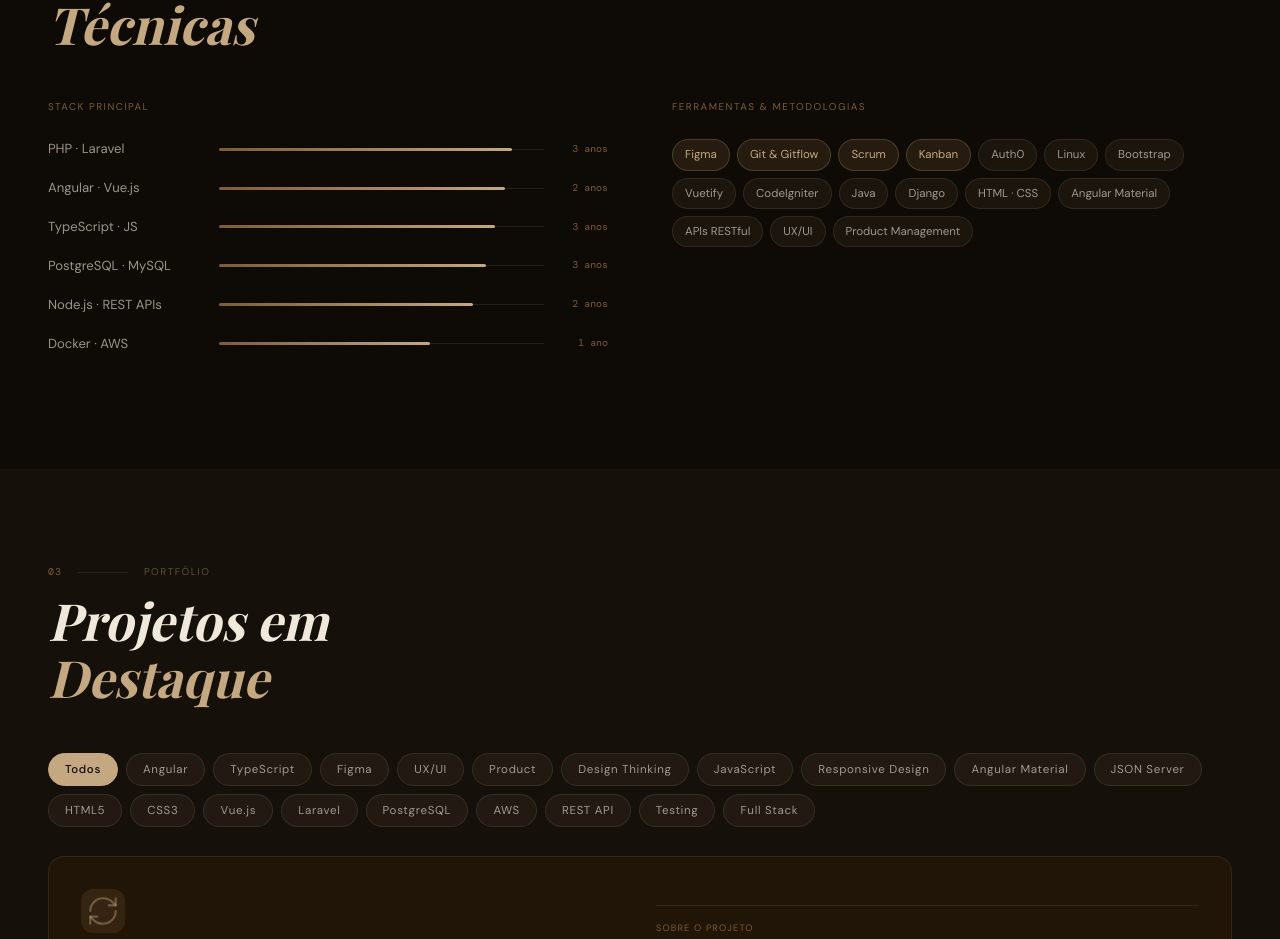
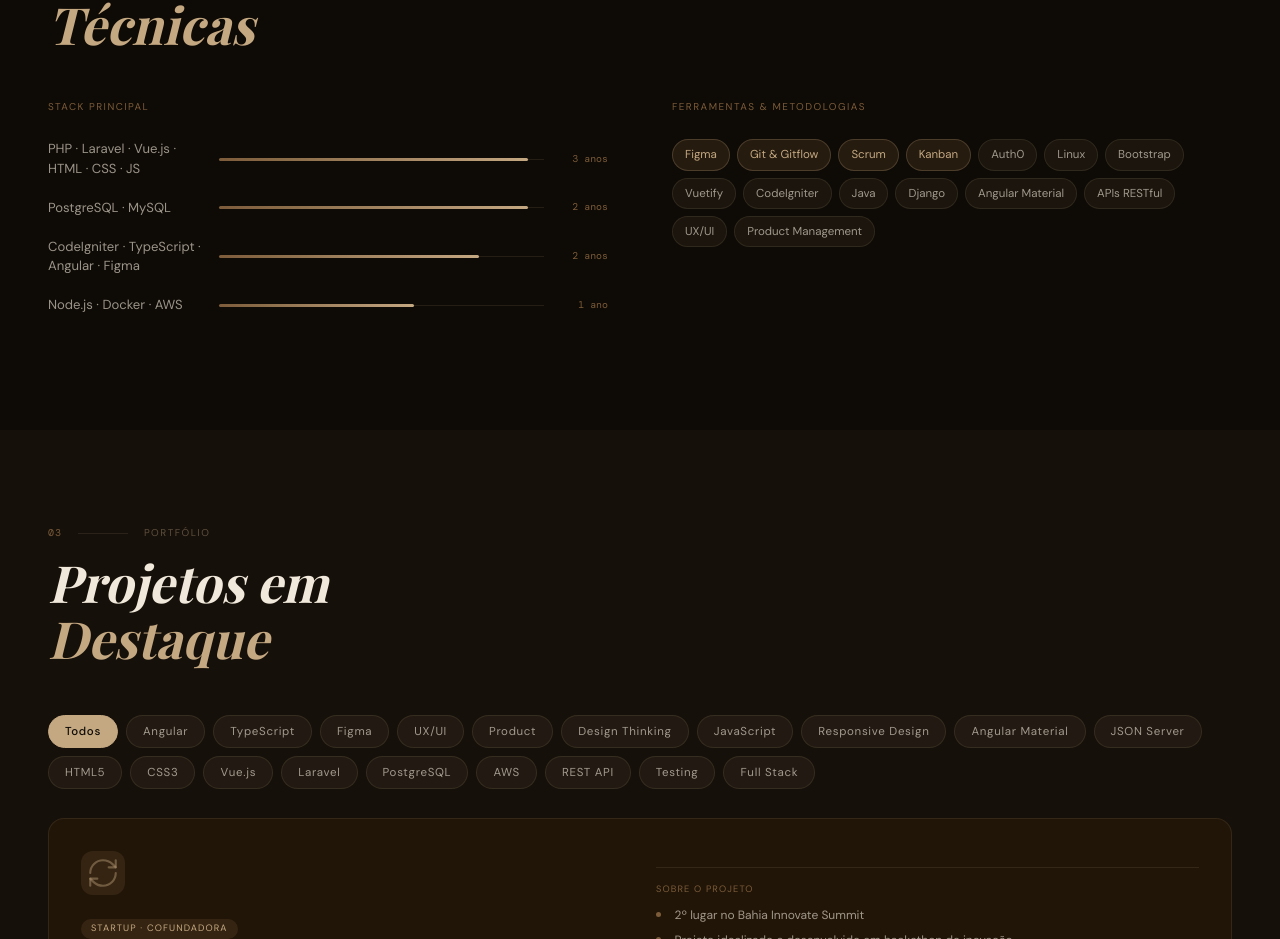
Before and after one commit to VeronicaVilas/portfolio-veronica, a Next.js app: page / in a window 1280 px wide. Shown: the part 3605-4544 px from the top of the page. Built offline with nearby package versions, Linux system fonts and the light colour scheme.

Commit message:
content(skills): update skill bars to reflect current stack and remove redundant HTML/CSS pill

```diff
--- a/src/data/skills.ts
+++ b/src/data/skills.ts
@@ -1,7 +1,7 @@
 export type SkillBar = {
     name: string
-    pct: number    // largura da barra (proficiência)
-    since: number  // ano de início, para calcular "X anos" dinamicamente
+    pct: number
+    since: number
 }
 
 export type SkillPill = {
@@ -10,12 +10,10 @@ export type SkillPill = {
 }
 
 export const SKILL_BARS: SkillBar[] = [
-    { name: 'PHP · Laravel',       pct: 90, since: 2023 },
-    { name: 'Angular · Vue.js',    pct: 88, since: 2024 },
-    { name: 'TypeScript · JS',     pct: 85, since: 2023 },
-    { name: 'PostgreSQL · MySQL',  pct: 82, since: 2023 },
-    { name: 'Node.js · REST APIs', pct: 78, since: 2024 },
-    { name: 'Docker · AWS',        pct: 65, since: 2025 },
+    { name: 'PHP · Laravel · Vue.js · HTML · CSS · JS', pct: 95, since: 2023 },
+    { name: 'PostgreSQL · MySQL',  pct: 95, since: 2024 },
+    { name: 'CodeIgniter · TypeScript · Angular · Figma', pct: 80, since: 2024 },
+    { name: 'Node.js · Docker · AWS', pct: 60, since: 2025 },
 ]
 
 export const SKILL_PILLS: SkillPill[] = [
@@ -30,7 +28,6 @@ export const SKILL_PILLS: SkillPill[] = [
     { label: 'CodeIgniter' },
     { label: 'Java' },
     { label: 'Django' },
-    { label: 'HTML · CSS' },
     { label: 'Angular Material' },
     { label: 'APIs RESTful' },
     { label: 'UX/UI' },
```
